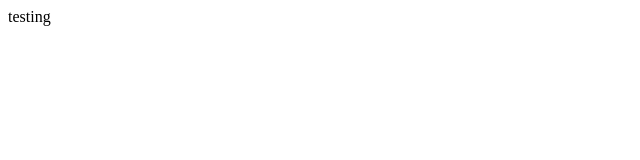
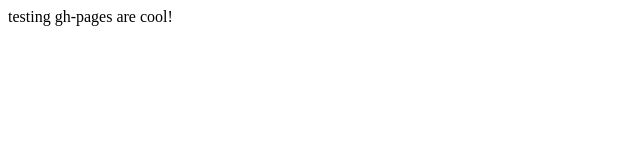
Before and after one commit to jess/www.brownwebdesign.com, a plain HTML site: page index.html in a window 1280 px wide. Shown: the whole page, without its empty margins (0-640 px from the left). Drawn offline with Linux system fonts and the light colour scheme.

Commit message:
test change

```diff
--- a/index.html
+++ b/index.html
@@ -11,5 +11,6 @@ Transitional//EN" "http://www.w3.org/TR/xhtml1/DTD/xhtml1-transitional.dtd">
 
   <body>
     testing
+    gh-pages are cool!
   </body>
 </html>
```
